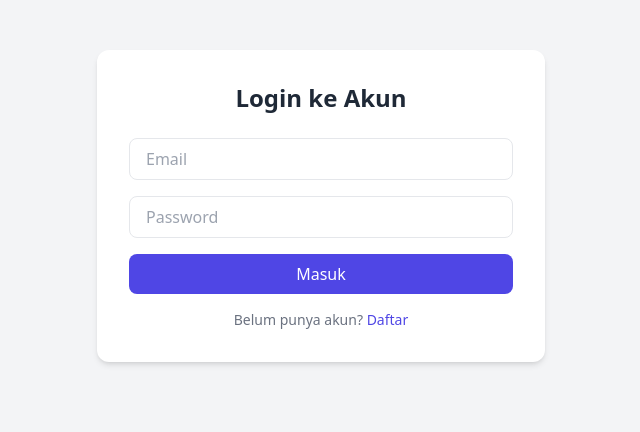
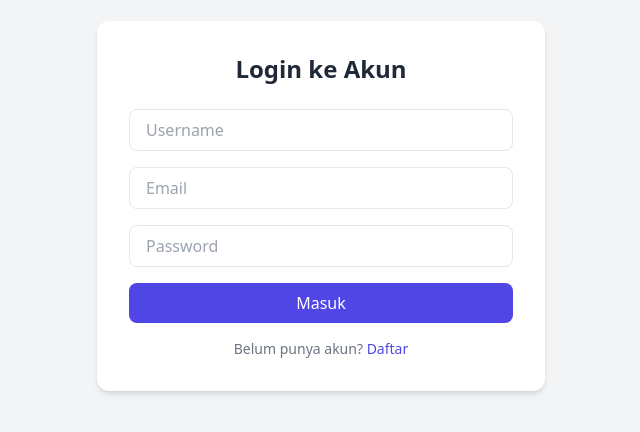
Before and after one commit to ilmannaf/TOKO, a plain HTML site: page frontend/login.html in a window 1280 px wide. Shown: the part 194-626 px from the top of the page, without its empty margins (319-959 px from the left). Drawn offline with nearby package versions, Linux system fonts and the light colour scheme.

Commit message:
menambahkan input username/nama pada login

```diff
--- a/frontend/login.html
+++ b/frontend/login.html
@@ -13,6 +13,10 @@
     <h2 class="text-2xl font-bold text-center text-gray-800 mb-6">
       Login ke Akun
     </h2>
+
+    <!-- Username -->
+    <input type="text" placeholder="Username"
+      class="w-full mb-4 px-4 py-2 border rounded-lg focus:ring-2 focus:ring-indigo-500 outline-none">
 
     <!-- Email -->
     <input type="email" placeholder="Email"
```
